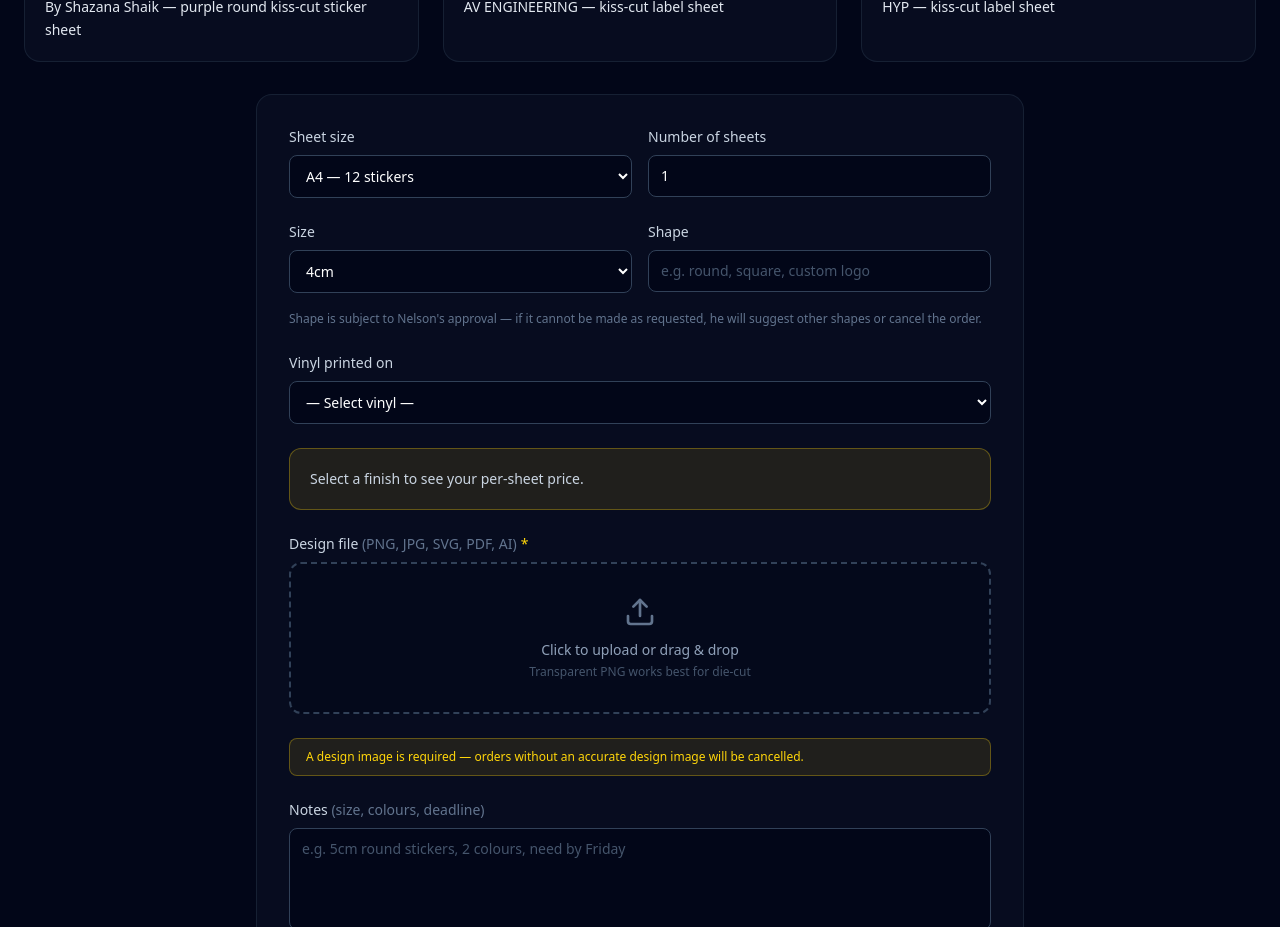
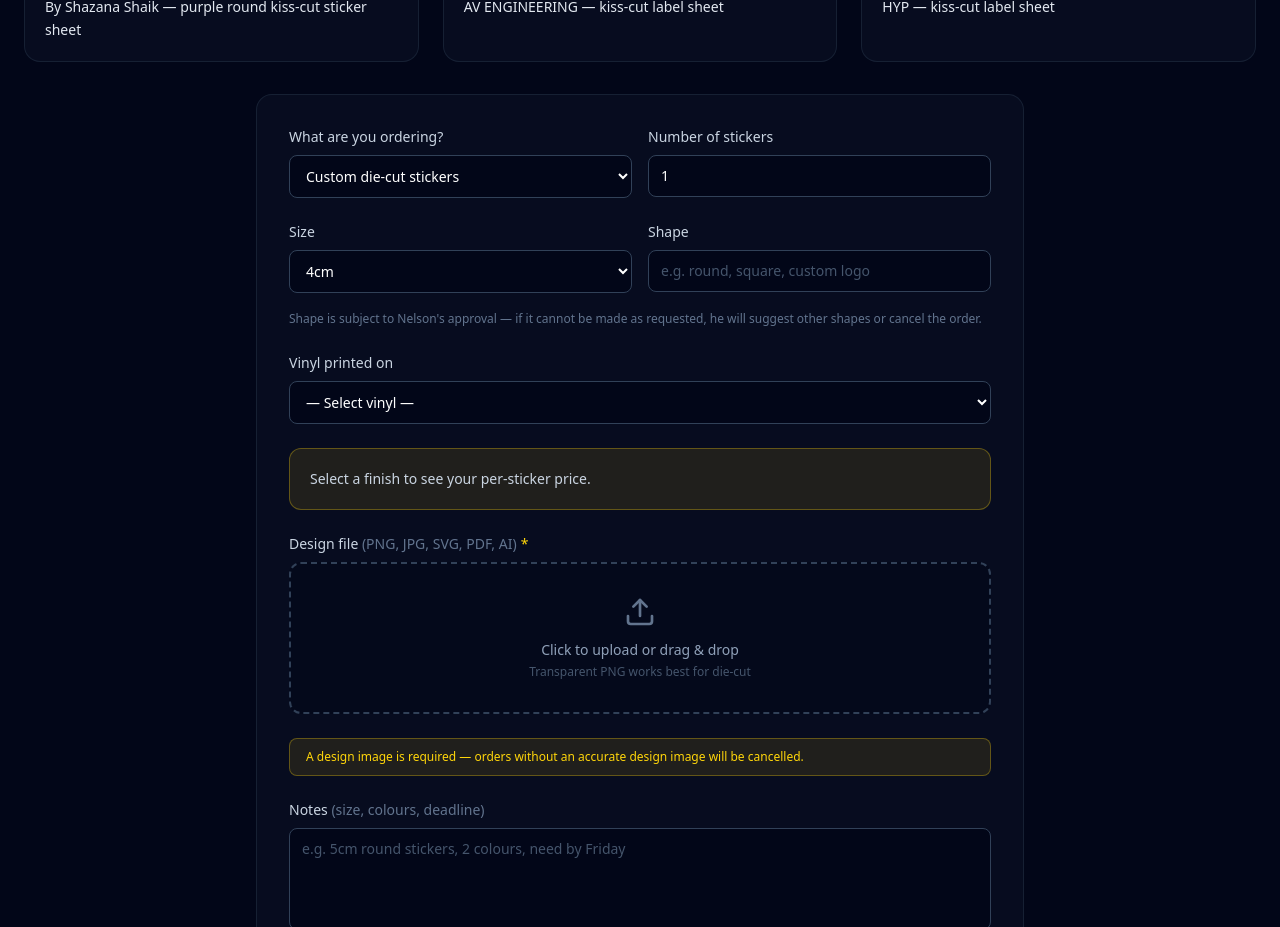
Before and after one commit to nelsonnesannn-hub/pressnpeel, a Next.js app: page /products/stickers-and-labels in a window 1280 px wide. Shown: the part 4320-5247 px from the top of the page. Built offline with nearby package versions, Linux system fonts and the light colour scheme.

Commit message:
Kiss cut: order by sticker count (per-sticker price x count + $3 sheet fee)

```diff
--- a/src/app/api/order/route.ts
+++ b/src/app/api/order/route.ts
@@ -2,10 +2,10 @@ import { NextRequest, NextResponse } from "next/server";
 import { sendTelegramMessage, sendTelegramDocument } from "@/lib/telegram";
 import { createEnquiry } from "@/lib/orders";
 import {
+  formatKissCutUnit,
   formatSGD,
-  kissCutSheetCents,
   kissCutSizeCm,
-  kissCutStickersPerSheet,
+  kissCutStickerCents,
   kissCutTotalCents,
 } from "@/lib/pricing";
 
@@ -78,40 +78,28 @@ export async function POST(req: NextRequest) {
   const source = fields.source || "Website enquiry";
   const ignored = new Set(["source", "paymentMethod"]);
 
-  // Kiss-cut sheet pricing. The browser sends its own computed price, but the
-  // server is the source of truth: recompute the per-sheet price and total from
-  // the posted sheet size / size / finish / sheet count, store that enquiry, and
-  // put the server's numbers in Nelson's notification.
-  const sheetSize = fields.sheetSize ?? "";
+  // Kiss-cut sticker pricing. The browser sends its own computed price, but
+  // the server is the source of truth: recompute the per-sticker price and
+  // total from the posted finish / size / sticker count, store that enquiry,
+  // and put the server's numbers in Nelson's notification.
   let kissCut: {
-    stickersPerSheet: number;
     sizeCm: number;
     finish: string;
-    sheets: number;
-    perSheetCents: number;
+    stickerCount: number;
+    perStickerCents: number;
     totalCents: number;
   } | null = null;
-  if (sheetSize) {
-    const stickersPerSheet = kissCutStickersPerSheet(sheetSize);
+  if (fields.kissCut === "1") {
     const sizeCm = kissCutSizeCm(fields.size ?? "");
     const finish = fields.finish || fields.vinyl || "";
-    const sheets = Math.max(
+    const stickerCount = Math.max(
       1,
-      Math.floor(Number(fields.sheets ?? fields.quantity ?? 1)) || 1
+      Math.floor(Number(fields.stickerCount ?? fields.quantity ?? 1)) || 1
     );
-    const perSheetCents =
-      stickersPerSheet == null
-        ? null
-        : kissCutSheetCents(finish, sizeCm, stickersPerSheet);
-    if (perSheetCents != null && stickersPerSheet != null) {
-      kissCut = {
-        stickersPerSheet,
-        sizeCm,
-        finish,
-        sheets,
-        perSheetCents,
-        totalCents: kissCutTotalCents(perSheetCents, sheets),
-      };
+    const perStickerCents = kissCutStickerCents(finish, sizeCm);
+    const totalCents = kissCutTotalCents(finish, sizeCm, stickerCount);
+    if (perStickerCents != null && totalCents != null) {
+      kissCut = { sizeCm, finish, stickerCount, perStickerCents, totalCents };
     }
   }
 
@@ -120,13 +108,11 @@ export async function POST(req: NextRequest) {
       await createEnquiry({
         source,
         fields,
-        sheetSize,
-        stickersPerSheet: kissCut.stickersPerSheet,
         sizeCm: kissCut.sizeCm,
         finish: kissCut.finish,
-        sheets: kissCut.sheets,
-        pricePerSheet: kissCut.perSheetCents / 100,
-        priceTotal: kissCut.totalCents / 100,
+        stickerCount: kissCut.stickerCount,
+        perStickerCents: kissCut.perStickerCents,
+        totalCents: kissCut.totalCents,
       });
     } catch (err) {
       console.error("Could not store quote enquiry:", err);
@@ -166,7 +152,7 @@ export async function POST(req: NextRequest) {
 
   // Client-computed prices are never trusted — they are dropped here and
   // replaced by the server's recomputed values below.
-  const clientOnly = new Set(["pricePerSheet", "priceTotal"]);
+  const clientOnly = new Set(["pricePerSticker", "priceTotal"]);
   const lines = Object.entries(fields)
     .filter(
       ([key, value]) =>
@@ -176,8 +162,8 @@ export async function POST(req: NextRequest) {
 
   if (kissCut) {
     lines.push(
-      `<b>Price per sheet</b>: ${formatSGD(kissCut.perSheetCents / 100)} (${kissCut.stickersPerSheet} stickers + 20c border die cut)`,
-      `<b>Order total</b>: ${formatSGD(kissCut.totalCents / 100)} (${kissCut.sheets} sheet${kissCut.sheets === 1 ? "" : "s"}) — server computed`
+      `<b>Price per sticker</b>: ${formatKissCutUnit(kissCut.perStickerCents)} (${kissCut.sizeCm}cm ${kissCut.finish})`,
+      `<b>Order total</b>: ${formatSGD(kissCut.totalCents / 100)} (${kissCut.stickerCount} sticker${kissCut.stickerCount === 1 ? "" : "s"} + $3.00 sheet fee) — server computed`
     );
   }
 
--- a/src/components/category-order-form.tsx
+++ b/src/components/category-order-form.tsx
@@ -5,10 +5,10 @@ import { useState } from "react";
 import type { Category, OrderFormConfig, QuoteUploadField } from "@/lib/categories";
 import { VINYL_FINISHES } from "@/lib/categories";
 import {
-  KISS_CUT_SHEET_SIZES,
+  formatKissCutUnit,
   formatSGD,
-  kissCutSheetCents,
   kissCutSizeCm,
+  kissCutStickerCents,
   kissCutTotalCents,
 } from "@/lib/pricing";
 import { WHATSAPP_URL } from "./nav";
@@ -113,9 +113,6 @@ export default function CategoryOrderForm({
   const [vinyl, setVinyl] = useState("");
   const [size, setSize] = useState("4");
   const [shape, setShape] = useState("");
-  const [sheetSize, setSheetSize] = useState<string>(
-    KISS_CUT_SHEET_SIZES[0].id
-  );
   const [whiteOffset, setWhiteOffset] = useState(false);
   const [uploads, setUploads] = useState<Record<string, File[]>>({});
   const [submitting, setSubmitting] = useState(false);
@@ -127,22 +124,21 @@ export default function CategoryOrderForm({
     Boolean(config.sizeShape) &&
     (!config.sizeShapeItems || config.sizeShapeItems.includes(item));
 
-  // Kiss-cut is ordered by the sheet: A4 = 12 stickers, A3 = 30 stickers.
-  const sheetPricing = Boolean(config.sheetPricing);
-  const sheetSizeOption =
-    KISS_CUT_SHEET_SIZES.find((s) => s.id === sheetSize) ??
-    KISS_CUT_SHEET_SIZES[0];
+  // Kiss-cut is ordered by the sticker: per-sticker price x sticker count +
+  // a flat $3 sheet fee per order.
+  const kissCut = Boolean(config.kissCutPricing);
   const sizeCm = kissCutSizeCm(size);
-  const sheetCount = Math.max(1, Math.floor(Number(quantity)) || 1);
-  const sheetCents = sheetPricing
-    ? kissCutSheetCents(vinyl, sizeCm, sheetSizeOption.stickersPerSheet)
+  const stickerCount = Math.max(1, Math.floor(Number(quantity)) || 1);
+  const perStickerCents = kissCut
+    ? kissCutStickerCents(vinyl, sizeCm)
     : null;
   const totalCents =
-    sheetCents == null ? null : kissCutTotalCents(sheetCents, sheetCount);
+    perStickerCents == null
+      ? null
+      : kissCutTotalCents(vinyl, sizeCm, stickerCount);
 
-  const itemLabel = sheetPricing
-    ? `Kiss-cut sticker sheet — ${sheetSizeOption.id}`
-    : category.orderItems.find((i) => i.id === item)?.label ??
+  const itemLabel =
+    category.orderItems.find((i) => i.id === item)?.label ??
     category.orderItems[0]?.label ??
     "";
 
@@ -176,6 +172,10 @@ export default function CategoryOrderForm({
       setError("Please enter a valid email address.");
       return;
     }
+    if (kissCut && !vinyl) {
+      setError("Please select a vinyl finish.");
+      return;
+    }
     const missing = missingDesignImages();
     if (missing.length > 0) {
       setError(
@@ -199,18 +199,17 @@ export default function CategoryOrderForm({
     fd.append("item", itemLabel);
     fd.append("quantity", quantity);
     if (config.vinylSelector) {
-      fd.append(sheetPricing ? "finish" : "vinyl", vinyl);
+      fd.append(kissCut ? "finish" : "vinyl", vinyl);
     }
     if (showSizeShape) {
       fd.append("size", size);
       fd.append("shape", shape);
     }
-    if (sheetPricing) {
-      fd.append("sheetSize", sheetSizeOption.id);
-      fd.append("stickersPerSheet", String(sheetSizeOption.stickersPerSheet));
-      fd.append("sheets", String(sheetCount));
-      if (sheetCents != null && totalCents != null) {
-        fd.append("pricePerSheet", formatSGD(sheetCents / 100));
+    if (kissCut) {
+      fd.append("kissCut", "1");
+      fd.append("stickerCount", String(stickerCount));
+      if (perStickerCents != null && totalCents != null) {
+        fd.append("pricePerSticker", formatKissCutUnit(perStickerCents));
         fd.append("priceTotal", formatSGD(totalCents / 100));
       }
     }
@@ -305,24 +304,6 @@ export default function CategoryOrderForm({
       className="mx-auto max-w-3xl rounded-2xl border border-slate-800/70 bg-slate-900/40 p-8"
     >
       <div className="mb-6 grid gap-4 sm:grid-cols-2">
-        {sheetPricing ? (
-          <label className="block">
-            <span className="mb-2 block text-sm font-medium text-slate-300">
-              Sheet size
-            </span>
-            <select
-              value={sheetSize}
-              onChange={(e) => setSheetSize(e.target.value)}
-              className="w-full rounded-lg border border-slate-700 bg-slate-950 px-3 py-2.5 text-sm text-white focus:border-[#FFD60A] focus:outline-none"
-            >
-              {KISS_CUT_SHEET_SIZES.map((s) => (
-                <option key={s.id} value={s.id}>
-                  {s.label} — {s.stickersPerSheet} stickers
-                </option>
-              ))}
-            </select>
-          </label>
-        ) : (
         <label className="block">
           <span className="mb-2 block text-sm font-medium text-slate-300">
             What are you ordering?
@@ -339,10 +320,9 @@ export default function CategoryOrderForm({
             ))}
           </select>
         </label>
-        )}
         <label className="block">
           <span className="mb-2 block text-sm font-medium text-slate-300">
-            {sheetPricing ? "Number of sheets" : "Quantity"}
+            {kissCut ? "Number of stickers" : "Quantity"}
           </span>
           <input
             type="number"
@@ -413,32 +393,34 @@ export default function CategoryOrderForm({
         </label>
       ) : null}
 
-      {sheetPricing ? (
+      {kissCut ? (
         <div className="mb-6 rounded-xl border border-[#FFD60A]/30 bg-[#FFD60A]/10 p-5">
-          {sheetCents == null || totalCents == null ? (
+          {perStickerCents == null || totalCents == null ? (
             <p className="text-sm text-slate-300">
-              Select a finish to see your per-sheet price.
+              Select a finish to see your per-sticker price.
             </p>
           ) : (
             <>
               <p className="text-sm text-slate-300">
-                {sheetSizeOption.label} sheet ·{" "}
-                {sheetSizeOption.stickersPerSheet} stickers · {size}cm ·{" "}
-                {vinyl}
+                {stickerCount} sticker{stickerCount === 1 ? "" : "s"} ·{" "}
+                {size}cm · {vinyl}
               </p>
               <div className="mt-3 flex flex-wrap items-end justify-between gap-2">
                 <p className="text-sm text-slate-400">
                   <span className="text-lg font-semibold text-white">
-                    {formatSGD(sheetCents / 100)}
+                    {formatKissCutUnit(perStickerCents)}
                   </span>{" "}
-                  per sheet
+                  per sticker
                 </p>
                 <p className="text-sm text-slate-400">
-                  {sheetCount} sheet{sheetCount === 1 ? "" : "s"}
+                  {stickerCount} sticker{stickerCount === 1 ? "" : "s"}
                 </p>
               </div>
               <p className="mt-2 text-2xl font-bold text-[#FFD60A]">
                 Total {formatSGD(totalCents / 100)}
+              </p>
+              <p className="mt-1 text-xs text-slate-500">
+                Includes the $3.00 flat sheet fee per order.
               </p>
             </>
           )}
--- a/src/lib/pricing.ts
+++ b/src/lib/pricing.ts
@@ -24,22 +24,13 @@ export function formatSGD(amount: number): string {
   return `$${amount.toFixed(2)}`;
 }
 
-// ---- Kiss-cut sticker sheet pricing -------------------------------------
-// Kiss-cut stickers are ordered BY SHEET. At 5x5cm with a 3mm gap between
-// stickers one row of the sheet is left free, so the counts are fixed:
-//   A4 = 3 across x 4 down = 12 stickers per sheet
-//   A3 = 5 across x 6 down = 30 stickers per sheet
-// Sheet price = 20c border die cut + (stickers per sheet x per-sticker price).
+// ---- Kiss-cut sticker pricing -------------------------------------------
+// Kiss-cut stickers are ordered BY STICKER, not by sheet:
+//   order total = per-sticker price x total number of stickers
+//                 + a flat $3.00 per order for the sheets.
 // Per-sticker price = finish base at 5cm + 5c per cm over 5cm (5cm is the
 // floor — smaller sizes still pay the base). Half-cent unit prices round on
 // the line total to the nearest whole cent (Stripe takes whole cents only).
-
-export const KISS_CUT_SHEET_SIZES = [
-  { id: "A4", label: "A4", stickersPerSheet: 12 },
-  { id: "A3", label: "A3", stickersPerSheet: 30 },
-] as const;
-
-export type KissCutSheetSize = (typeof KISS_CUT_SHEET_SIZES)[number];
 
 /** Finish base price per sticker at 5cm, in cents. */
 export const KISS_CUT_FINISH_BASE_CENTS: Record<string, number> = {
@@ -52,15 +43,9 @@ export const KISS_CUT_FINISH_BASE_CENTS: Record<string, number> = {
   "Confetti/dotted silver holographic vinyl": 135,
 };
 
-const KISS_CUT_BORDER_CENTS = 20;
+const KISS_CUT_ORDER_FEE_CENTS = 300;
 const KISS_CUT_BASE_SIZE_CM = 5;
 const KISS_CUT_RATE_PER_CM_CENTS = 5;
-
-/** Fixed sticker count for a sheet size, or null for an unknown size. */
-export function kissCutStickersPerSheet(sheetSizeId: string): number | null {
-  const found = KISS_CUT_SHEET_SIZES.find((s) => s.id === sheetSizeId);
-  return found ? found.stickersPerSheet : null;
-}
 
 /** Parse a size string ("5", "5.5") into cm; falls back to the 5cm floor. */
 export function kissCutSizeCm(size: string): number {
@@ -83,20 +68,28 @@ export function kissCutStickerCents(
 }
 
 /**
- * Per-sheet price in whole cents: 20c border die cut + stickers per sheet at
- * the per-sticker price, rounded to the nearest cent. Null without a finish.
+ * Order total in whole cents: (per-sticker price x sticker count, rounded to
+ * the nearest whole cent) + the flat $3.00 sheet fee. Null without a valid
+ * finish or sticker count.
  */
-export function kissCutSheetCents(
+export function kissCutTotalCents(
   finish: string,
   sizeCm: number,
-  stickersPerSheet: number
+  stickerCount: number
 ): number | null {
   const perSticker = kissCutStickerCents(finish, sizeCm);
   if (perSticker === null) return null;
-  return Math.round(KISS_CUT_BORDER_CENTS + stickersPerSheet * perSticker);
+  const count = Math.floor(Number(stickerCount));
+  if (!Number.isFinite(count) || count < 1) return null;
+  return Math.round(count * perSticker) + KISS_CUT_ORDER_FEE_CENTS;
 }
 
-/** Order line total in whole cents (per-sheet price x number of sheets). */
-export function kissCutTotalCents(sheetCents: number, sheets: number): number {
-  return Math.round(sheetCents * sheets);
+/**
+ * Per-sticker price for display: $0.70, or $0.725 when the unit price is a
+ * half cent. The line total is what rounds, not the unit price.
+ */
+export function formatKissCutUnit(cents: number): string {
+  return cents % 1 === 0
+    ? formatSGD(cents / 100)
+    : `$${(cents / 100).toFixed(3)}`;
 }
```
Also changed, not shown: src/lib/categories.ts (+6 -5 lines), src/lib/orders.ts (+4 -6 lines). Lines whose indentation alone changed are shown as unchanged.
